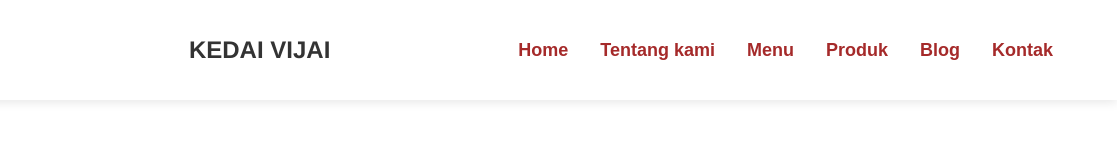
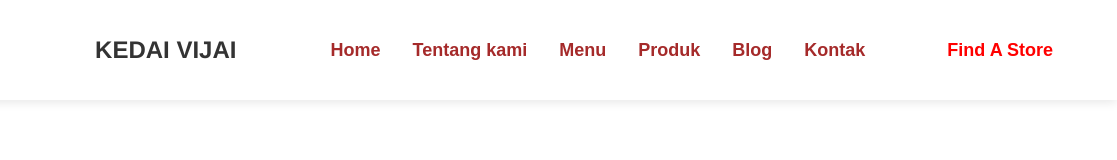
Before and after one commit to arzisukajs/kedai-vijai, a plain HTML site: page index.html in a window 1280 px wide. Shown: the full height of the page, 163-1280 px from the left. Drawn offline with Linux system fonts and the light colour scheme.

Commit message:
melakukan penambahan right navbar dan styling right navbar, menghapus kode dikarenakan penempatan posisi yang salah

```diff
--- a/index.html
+++ b/index.html
@@ -1,11 +1,13 @@
 <!DOCTYPE html>
 <html lang="en">
+
 <head>
     <meta charset="UTF-8">
     <meta name="viewport" content="width=device-width, initial-scale=1.0">
     <link rel="stylesheet" href="style.css">
     <title>Kedai Vijai</title>
 </head>
+
 <body>
     <div class="container">
 
@@ -31,7 +33,14 @@
                         <li><a href="#products">Produk</a></li>
                         <li><a href="#blog">Blog</a></li>
                         <li><a href="#contact">Kontak</a></li>
+
+                        <div class="navbar-right">
+                            <ul>
+                                <li><a class="right-nav" href="#Find A Store">Find A Store</a></li>
                             </ul>
+                        </div>
+                    </ul>
+
                 </div>
             </nav>
             <!-- end navbar -->
@@ -44,4 +53,5 @@
 
     </div>
 </body>
+
 </html>
--- a/style.css
+++ b/style.css
@@ -71,8 +71,19 @@ header {
     /* background-color: red; */
 }
 
-/* .menu .navbar-nav ul li a:hover {
-    color: gray;
-} */
+.menu .navbar-right ul {
+    display: flex;
+    list-style: none;
+    gap: 2rem;
+    margin-left: 50px;
+}
 
+.menu .navbar-right ul li a{
+    text-decoration: none;
+    color: red;
+    font-weight: 600;
+    font-size: 18px;
+    font-family: Arial, Helvetica, sans-serif;
+    transition: color 0.3s ease;
+}
 /* end navbar */
```
Lines whose indentation alone changed are shown as unchanged.
